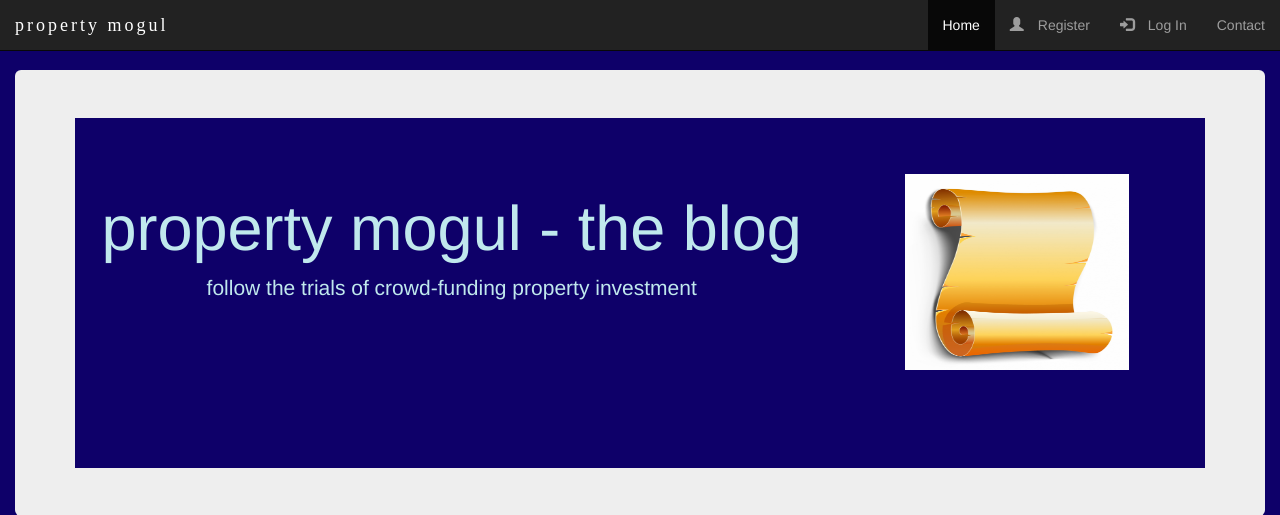
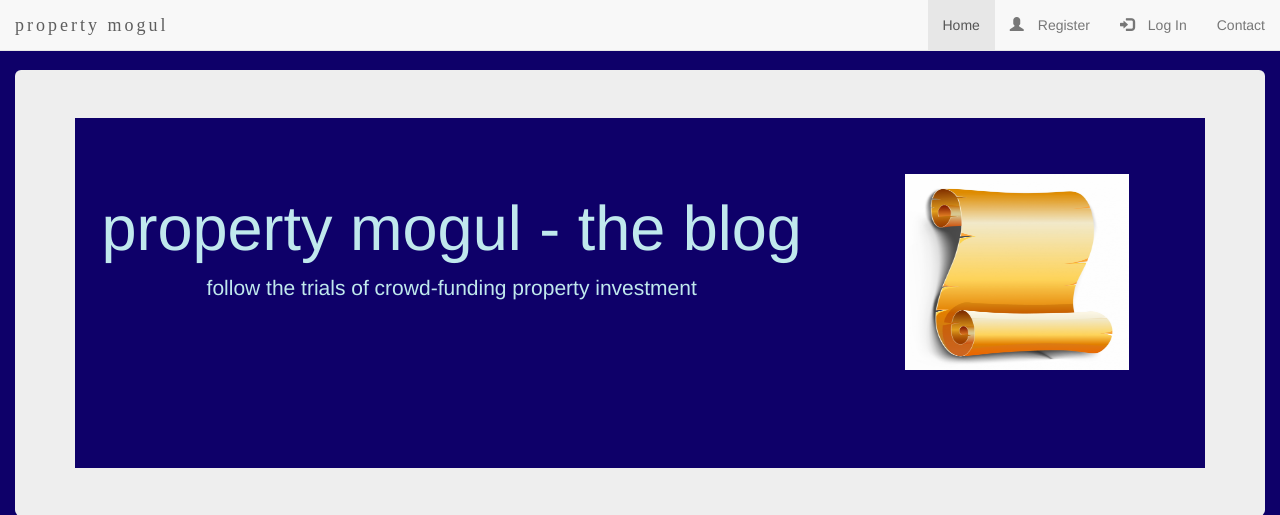
Before and after one commit to Code-Institute-Submissions/property_mogul_final, a Django app: page /blog/ in a window 1280 px wide. Shown: the top 515 px of the page. Run offline with Django 3.2, Linux system fonts and the light colour scheme; data comes from the database, SQL or seed files in the repository; some libraries are stand-ins or nearby versions.

Commit message:
change to navbar-default

```diff
--- a/templates/base.html
+++ b/templates/base.html
@@ -48,7 +48,7 @@
     {% block head_js %}{% endblock %}
 </head>
 <body>
-<nav class="navbar navbar-inverse navbar-fixed-top">
+<nav class="navbar navbar-default navbar-fixed-top">
 <div class="container-fluid">
 <div class="navbar-header">
                 <button type="button" class="navbar-toggle" data-toggle="collapse" href="#myNavbar">
```
